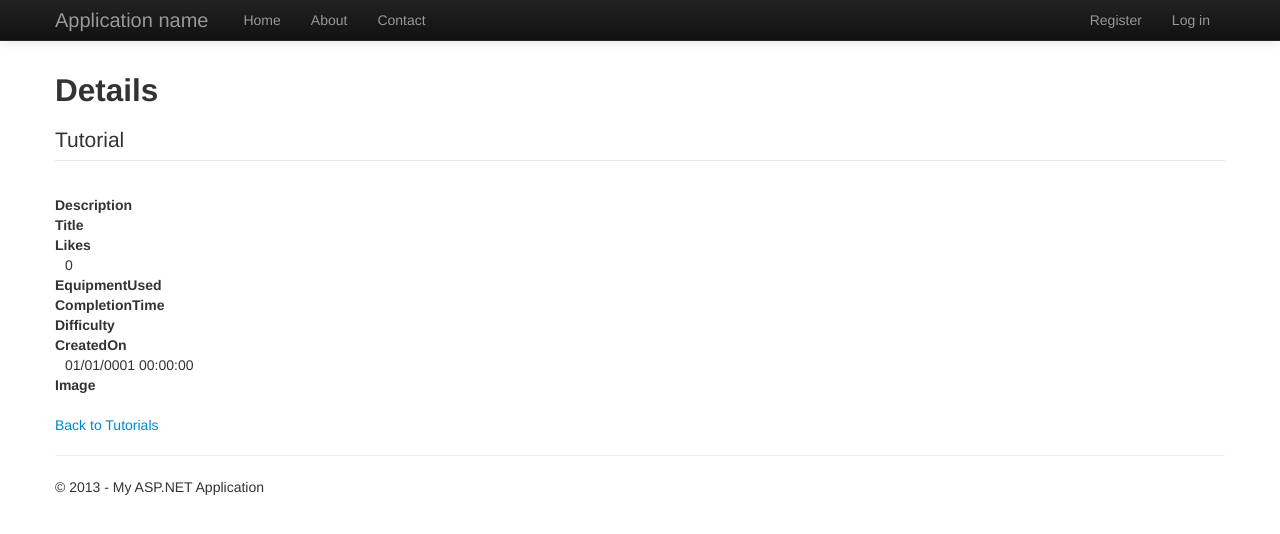
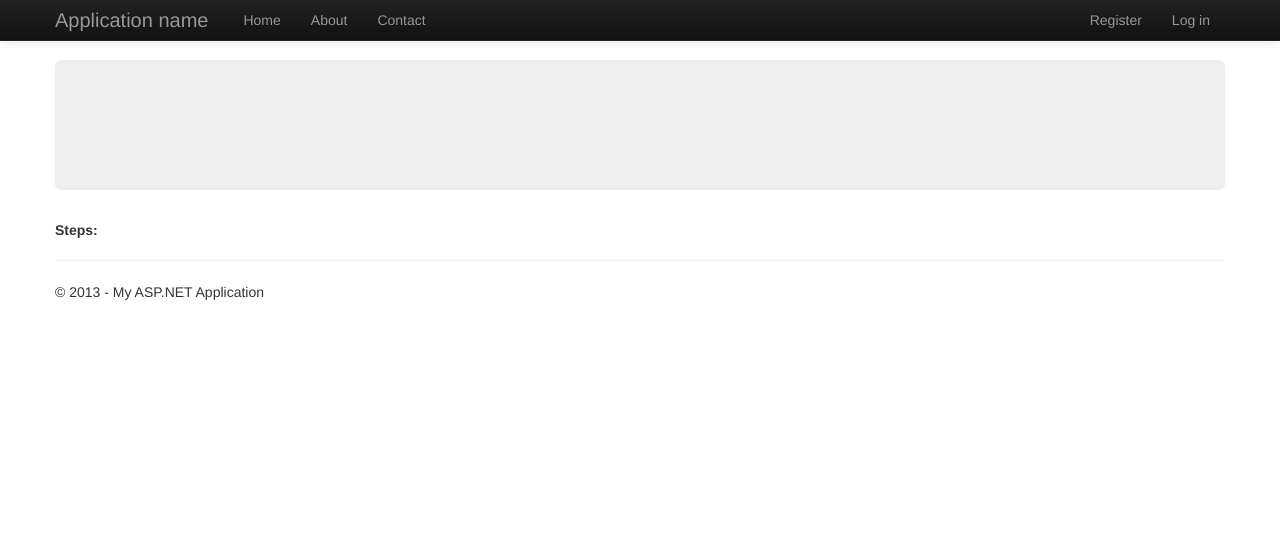
Before and after one commit to TeamCentaur/Crafter, an ASP.NET MVC app: template TeamCentaur-LiveChat/TeamCentaur-LiveChat/Views/Tutorials/Details.cshtml in a window 1280 px wide. Shown: the top 534 px of the page. Run offline with ASP.NET Core 8 and stand-ins for ASP.NET MVC 5, Linux system fonts and the light colour scheme; the template is opened without the code that fills it, so the values that code supplies are empty; the project's own start-up code is not run, and a stand-in starts its controllers and pages; some libraries are stand-ins or nearby versions.

Commit message:
some changes to the tutorials scaffold detailed view

```diff
--- a/TeamCentaur-LiveChat/TeamCentaur-LiveChat/Controllers/TutorialsController.cs
+++ b/TeamCentaur-LiveChat/TeamCentaur-LiveChat/Controllers/TutorialsController.cs
@@ -28,7 +28,7 @@
             {
                 return new HttpStatusCodeResult(HttpStatusCode.BadRequest);
             }
-            Tutorial tutorial = db.Tutorials.Find(id);
+            Tutorial tutorial = db.Tutorials.Include("Steps").Include("Comments").FirstOrDefault(t => t.Id == id);
             if (tutorial == null)
             {
                 return HttpNotFound();
--- a/TeamCentaur-LiveChat/TeamCentaur-LiveChat/Views/Shared/_Layout.cshtml
+++ b/TeamCentaur-LiveChat/TeamCentaur-LiveChat/Views/Shared/_Layout.cshtml
@@ -9,6 +9,7 @@
     @Scripts.Render("~/bundles/modernizr")
     @Scripts.Render("~/bundles/jquery")
     @Scripts.Render("~/bundles/kendo")
+    @Scripts.Render("~/bundles/bootstrap")
 </head>
 <body>
     <div class="navbar navbar-inverse navbar-fixed-top">
@@ -40,7 +41,6 @@
         </footer>
     </div>
 
-    @Scripts.Render("~/bundles/bootstrap")
     @RenderSection("scripts", required: false)
 </body>
 </html>
--- a/TeamCentaur-LiveChat/TeamCentaur-LiveChat/Views/Tutorials/Details.cshtml
+++ b/TeamCentaur-LiveChat/TeamCentaur-LiveChat/Views/Tutorials/Details.cshtml
@@ -1,80 +1,43 @@
 @model Crafter.Models.Tutorial
 
 @{
-    ViewBag.Title = "Details";
+    ViewBag.Title = Model.Title;
 }
+<header class="hero-unit">
+    <h2>@ViewBag.Title</h2>
+    @if (Model.Image != null)
+    {
+        <img src="@Model.Image" class="img-rounded" />
+    }
+</header>
 
-<h2>Details</h2>
 
-<fieldset>
-    <legend>Tutorial</legend>
-    <dl>
-        <dt>
-            @Html.DisplayNameFor(model => model.Description)
-        </dt>
 
-        <dd>
-            @Html.DisplayFor(model => model.Description)
-        </dd>
+<div><strong>Steps:</strong></div>
+<div class="accordion" id="accordion2">
 
-        <dt>
-            @Html.DisplayNameFor(model => model.Title)
-        </dt>
+    @for (int i = 0; i < Model.Steps.Count(); i++)
+    {
+        var step = Model.Steps.ElementAt(i);
 
-        <dd>
-            @Html.DisplayFor(model => model.Title)
-        </dd>
+        <div class="accordion-group">
+        <div class="accordion-heading">
+            <a class="accordion-toggle" data-toggle="collapse" data-parent="#accordion2" href=@("#collapse"+ i)>
+                Step @i: @step.Title
+            </a>
+        </div>
 
-        <dt>
-            @Html.DisplayNameFor(model => model.Likes)
-        </dt>
+        <div id=@("collapse" + i) class="accordion-body collapse">
+            <div class="accordion-inner">
+                <img src="@step.Image" alt="no image" />
+                <div><strong>Description:</strong></div>
+                <div>@step.Content</div>
+            </div>
+        </div>
+    </div>
+    }
+</div>
 
-        <dd>
-            @Html.DisplayFor(model => model.Likes)
-        </dd>
+<script type="text/javascript">
 
-        <dt>
-            @Html.DisplayNameFor(model => model.EquipmentUsed)
-        </dt>
-
-        <dd>
-            @Html.DisplayFor(model => model.EquipmentUsed)
-        </dd>
-
-        <dt>
-            @Html.DisplayNameFor(model => model.CompletionTime)
-        </dt>
-
-        <dd>
-            @Html.DisplayFor(model => model.CompletionTime)
-        </dd>
-
-        <dt>
-            @Html.DisplayNameFor(model => model.Difficulty)
-        </dt>
-
-        <dd>
-            @Html.DisplayFor(model => model.Difficulty)
-        </dd>
-
-        <dt>
-            @Html.DisplayNameFor(model => model.CreatedOn)
-        </dt>
-
-        <dd>
-            @Html.DisplayFor(model => model.CreatedOn)
-        </dd>
-
-        <dt>
-            @Html.DisplayNameFor(model => model.Image)
-        </dt>
-
-        <dd>
-            @Html.DisplayFor(model => model.Image)
-        </dd>
-
-    </dl>
-</fieldset>
-<p>
-    @Html.ActionLink("Back to Tutorials", "Index")
-</p>
+</script>
--- a/TeamCentaur-LiveChat/TeamCentaur-LiveChat/Views/Tutorials/Index.cshtml
+++ b/TeamCentaur-LiveChat/TeamCentaur-LiveChat/Views/Tutorials/Index.cshtml
@@ -19,7 +19,7 @@
         <div class="span4">
             @if (Model.ElementAt(i).Image != null)
             {
-                <img src="@item.Image" alt="@item.Category" />
+                <img src="@item.Image" class="img-polaroid" alt="@item.Category" />
             }
             <div><span>@Model.ElementAt(i).Title</span>
             @Html.ActionLink("Details", "Details", new { id = item.Id })
```
